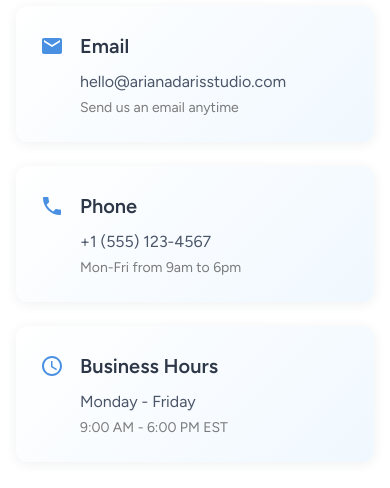
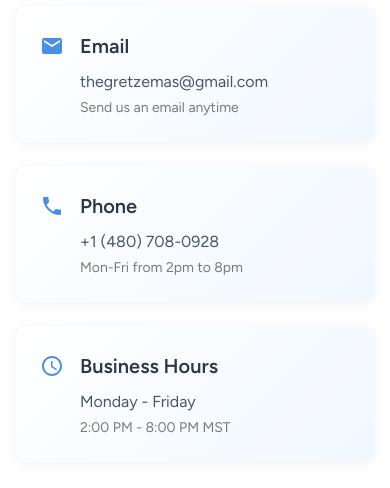
Before and after one commit to arianadaris/gretz-studio, a React (Create React App) app: page /contact in a window 390 px wide. Shown: the part 1132-1620 px from the top of the page. Built offline with nearby package versions, Linux system fonts and the light colour scheme; no server answers.

Commit message:
Update contact information on ContactPage, including email, phone number, and business hours for improved accuracy and accessibility.

```diff
--- a/src/views/ContactPage.tsx
+++ b/src/views/ContactPage.tsx
@@ -98,20 +98,20 @@ const ContactPage: React.FC = () => {
     {
       icon: <Email sx={{ fontSize: isMobile ? 24 : 30, color: theme.palette.secondary.main }} />,
       title: 'Email',
-      details: 'hello@arianadarisstudio.com',
+      details: 'thegretzemas@gmail.com',
       description: 'Send us an email anytime'
     },
     {
       icon: <Phone sx={{ fontSize: isMobile ? 24 : 30, color: theme.palette.secondary.main }} />,
       title: 'Phone',
-      details: '+1 (555) 123-4567',
-      description: 'Mon-Fri from 9am to 6pm'
+      details: '+1 (480) 708-0928',
+      description: 'Mon-Fri from 2pm to 8pm'
     },
     {
       icon: <Schedule sx={{ fontSize: isMobile ? 24 : 30, color: theme.palette.secondary.main }} />,
       title: 'Business Hours',
       details: 'Monday - Friday',
-      description: '9:00 AM - 6:00 PM EST'
+      description: '2:00 PM - 8:00 PM MST'
     }
   ];
 
```
